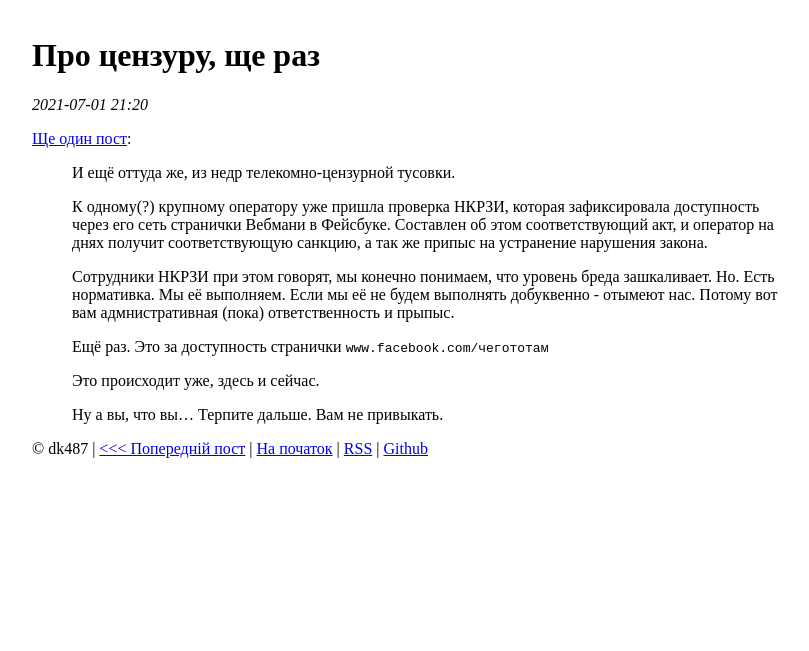
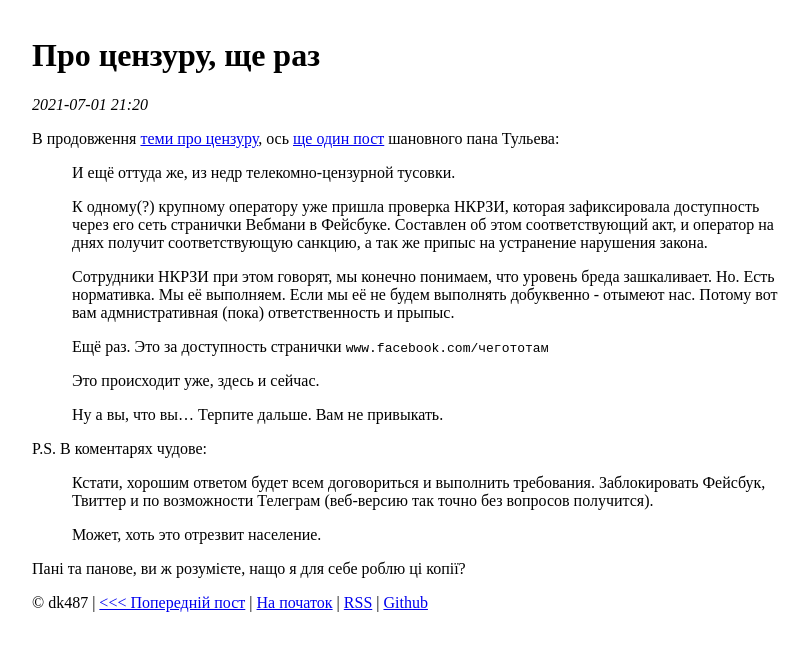
Before and after one commit to dk487/test.de.co.ua, a Jekyll site: the page built from _posts/2021/2021-07-02-pro-tsienzuru-shchie-raz.markdown, in a window 1280 px wide. Shown: the top 651 px of the page, without its empty margins (208-1017 px from the left). Built offline with Jekyll 4.4.1, drawn with Linux system fonts in a browser that asks for light colours.

Commit message:
Update last two posts, add links

```diff
--- a/_posts/2021/2021-07-02-pro-tsienzuru-shchie-raz.markdown
+++ b/_posts/2021/2021-07-02-pro-tsienzuru-shchie-raz.markdown
@@ -3,7 +3,7 @@ title: Про цензуру, ще раз
 date: 2021-07-02 00:20:00 +03:00
 ---
 
-[Ще один пост][1]:
+В продовження [теми про цензуру][2], ось [ще один пост][1] шановного пана Тульева:
 
 > И ещё оттуда же, из недр телекомно-цензурной тусовки.
 >
@@ -17,4 +17,13 @@ date: 2021-07-02 00:20:00 +03:00
 >
 > Ну а вы, что вы... Терпите дальше. Вам не привыкать.
 
+P.S. В коментарях чудове:
+
+> Кстати, хорошим ответом будет всем договориться и выполнить требования. Заблокировать Фейсбук, Твиттер и по возможности Телеграм (веб-версию так точно без вопросов получится).
+>
+> Может, хоть это отрезвит население.
+
+Пані та панове, ви ж розумієте, нащо я для себе роблю ці копії?
+
 [1]: https://www.facebook.com/mt6561/posts/4302601029803075
+[2]: /2021/07/01/censorship.html
```
Also changed, not shown: _posts/2021/2021-07-01-censorship.md (+3 -0 lines).
